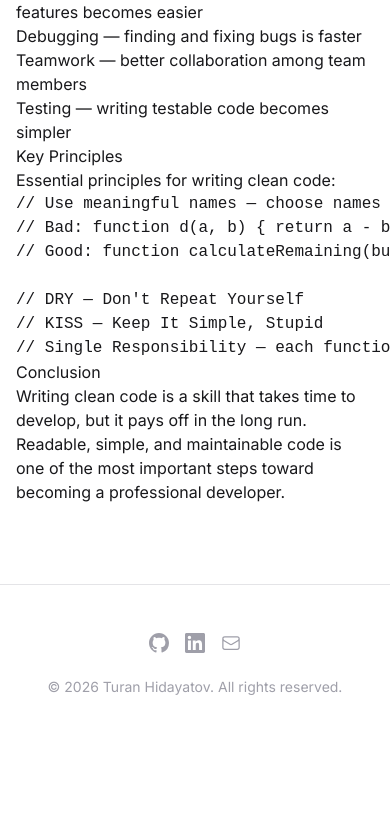
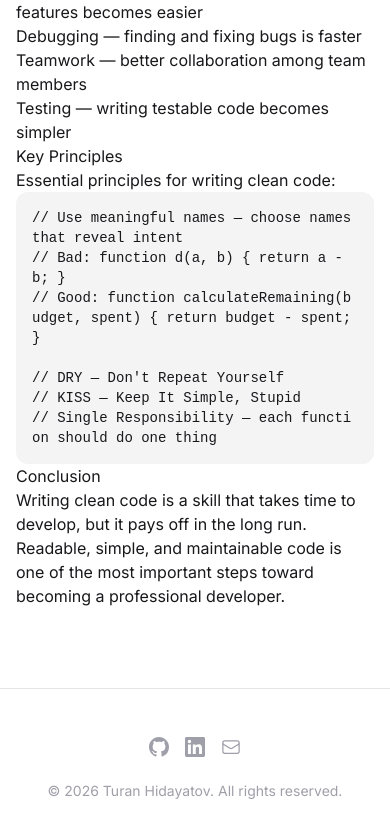
Before and after one commit to TuranHidayet/turanly, a Next.js app: page /en/blog/clean-code-principles in a window 390 px wide. Shown: the part 981-1818 px from the top of the page. Before the commit the page ends 1726 px from the top, so only its background shows below. Built offline with nearby package versions, Linux system fonts and the light colour scheme.

Commit message:
fix: blog post code block mobile overflow

```diff
--- a/src/app/[lang]/blog/[slug]/page.tsx
+++ b/src/app/[lang]/blog/[slug]/page.tsx
@@ -77,7 +77,7 @@ export default async function BlogPostPage({
 
               <h2>{post.start_title}</h2>
               <p>{post.start_desc}</p>
-              <pre><code>{post.code}</code></pre>
+              <pre className="overflow-x-auto whitespace-pre-wrap break-all rounded-xl bg-zinc-100 p-4 text-sm dark:bg-zinc-800"><code>{post.code}</code></pre>
 
               <h2>{post.conclusion_title}</h2>
               <p>{post.conclusion_desc}</p>
```
